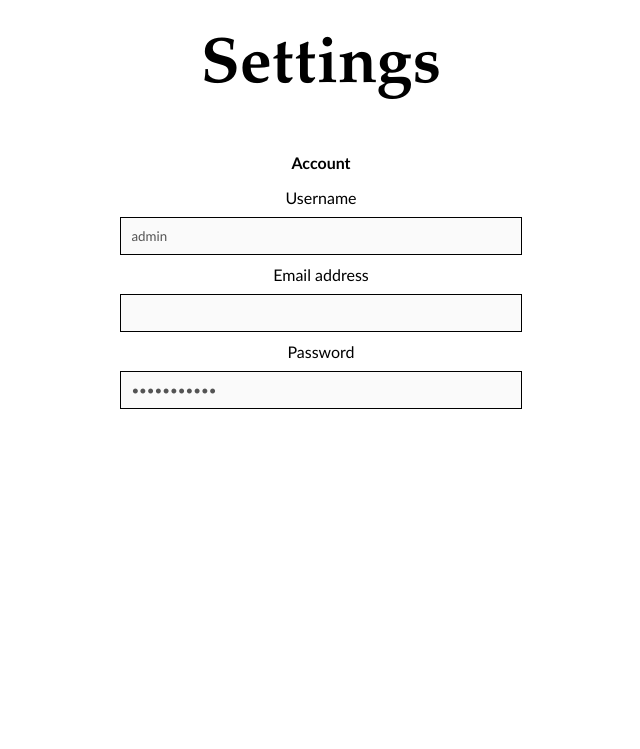
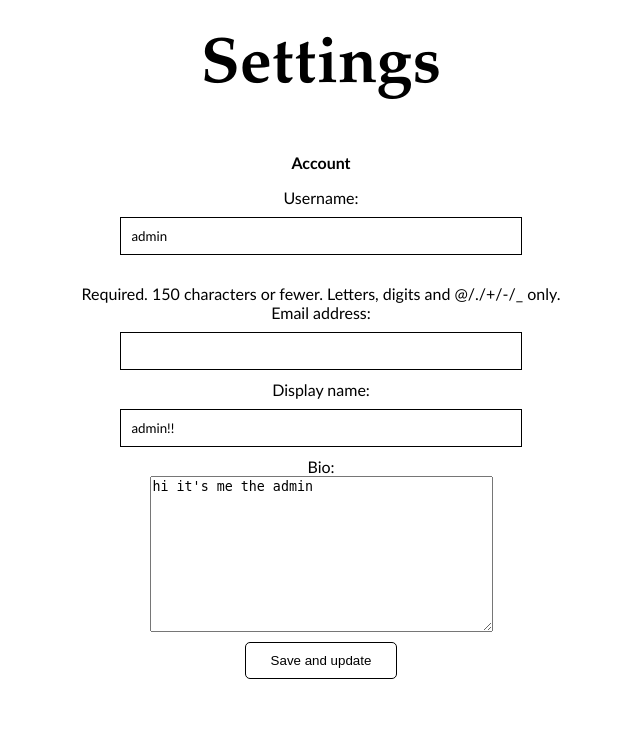
Before and after one commit to rpg0001/not-twitter, a Django app: page /users/settings/ in a window 1280 px wide. Shown: the part 79-828 px from the top of the page, without its empty margins (319-959 px from the left). Before the commit the page ends 488 px from the top, so only its background shows below. Run offline with Django 4.2, Linux system fonts and the light colour scheme; a user stored in the database is signed in; data comes from the database, SQL or seed files in the repository; both versions use the stored data as it was after the commit.

Commit message:
update account in settings

```diff
--- a/templates/users/profile.html
+++ b/templates/users/profile.html
@@ -1,7 +1,7 @@
 {% extends '../base.html' %}
 {% block content %}
 
-<p class="subtitle">{{user}} <small>@{{user}}</small></p>
+<p class="subtitle">{{user.profile.display_name}} <small>@{{user}}</small></p>
 
 {% if user.profile.bio == "" %}
     <p class="faded">No bio for this user.</p>
@@ -11,7 +11,6 @@
 
 
 <small> <i class="fa-solid fa-calendar-days"></i> Joined {{ user.date_joined|date:"d M Y" }}</small>
-
 
 <br>
 
--- a/templates/users/settings.html
+++ b/templates/users/settings.html
@@ -3,13 +3,12 @@
 
 
 <p class="subtitle">Account</p>
-  <form>
-    <label>Username</label>
-    <input disabled type="text" value="{{user.username}}">
-    <label>Email address</label>
-    <input disabled type="text" value="{{user.email}}">
-    <label>Password</label>
-    <input disabled type="password" value="password123">
-  </form>
+
+<form method="post">
+  {% csrf_token %}
+  {{ user_form }}
+  {{ profile_form }}
+  <button type="submit">Save and update</button>
+</form>
 
 {% endblock %}
--- a/users/forms.py
+++ b/users/forms.py
@@ -35,8 +35,12 @@ class UserRegisterForm(UserCreationForm):
 
 
 class UserUpdateForm(forms.ModelForm):
-    email = forms.EmailField()
-
     class Meta:
         model = User
-        fields = ['username', 'email']
+        fields = ('username', 'email')
+
+
+class ProfileUpdateForm(forms.ModelForm):
+    class Meta:
+        model = Profile
+        fields = ('display_name', 'bio')
--- a/users/models.py
+++ b/users/models.py
@@ -7,9 +7,13 @@ from django.dispatch import receiver
 class Profile(models.Model):
     user = models.OneToOneField(User, on_delete=models.CASCADE)
     bio = models.TextField(default="")
+    display_name = models.CharField(default="", max_length=150)
 
     def save(self, *args, **kwargs):
         super().save(*args, **kwargs)
+
+        if self.display_name == "":
+            self.display_name = self.user.username
 
     def __str__(self):
         return self.user.username
--- a/users/views.py
+++ b/users/views.py
@@ -2,7 +2,8 @@ from django.shortcuts import render, redirect
 from django.contrib.auth import authenticate, login, logout
 from django.contrib import messages
 from django.contrib.auth.decorators import login_required
-from .forms import UserRegisterForm, UserUpdateForm
+from .forms import UserRegisterForm, UserUpdateForm, ProfileUpdateForm
+
 
 @login_required
 def profile(request):
@@ -18,12 +19,6 @@ def profile_likes(request):
 def profile_comments(request):
     # TODO: get user comments as context
     return render(request, 'users/profile.html', {'title': 'Profile', 'comments': {}})
-
-
-@login_required
-def settings(request):
-    return render(request, 'users/settings.html', {'title': 'Settings'})
-
 
 def signup(request):
     if request.method == 'POST':
@@ -63,18 +58,20 @@ def signout(request):
 
 
 @login_required
-def update_account(request):
+def settings(request):
     if request.method == 'POST':
         user_form = UserUpdateForm(request.POST, instance=request.user)
-
-        if user_form.is_valid():
+        profile_form = ProfileUpdateForm(request.POST, instance=request.user.profile)
+        if user_form.is_valid() and profile_form.is_valid():
             user_form.save()
+            profile_form.save()
             messages.success(request, f'Your account has been updated!')
-            return redirect('profile')
-
+            return redirect('settings')
+        else:
+            messages.error(request, 'There was an error updating your account')
     else:
         user_form = UserUpdateForm(instance=request.user)
+        profile_form = ProfileUpdateForm(instance=request.user.profile)
 
-    context = {'u_form': user_form}
-
-    return render(request, 'users/profile_update.html', context)
+    context = {'title': 'Settings', 'user_form': user_form, 'profile_form': profile_form}
+    return render(request, 'users/settings.html', context)
```
Also changed, not shown: templates/users/profile_update.html (deleted, +0 -7 lines), db.sqlite3, users/migrations/0004_profile_display_name.py (added).
